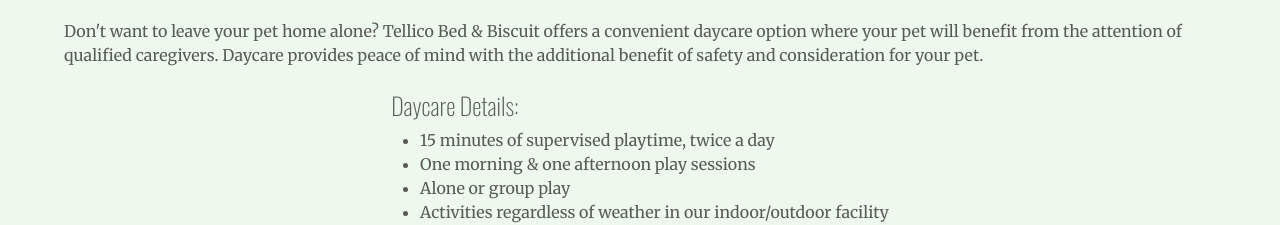
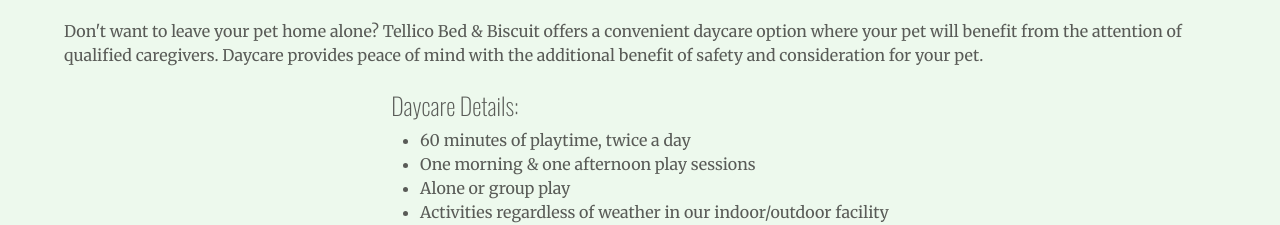
Before and after one commit to Worthy-Dev/tellicoBNB, a React (Create React App) app in the folder tellico/: page /services in a window 1280 px wide. Shown: the part 1700-1925 px from the top of the page. Built offline with nearby package versions, Linux system fonts and the light colour scheme; the HTML template or start-up script is replaced by a standard one.

Commit message:
Update Services.js
updated 15 mins to 60 mins playtime under daycare

```diff
--- a/tellico/src/components/Services.js
+++ b/tellico/src/components/Services.js
@@ -66,7 +66,7 @@
                         <div>
                             <ul>
                                 <h4>Daycare Details:</h4>
-                                <li>15 minutes of supervised playtime, twice a day</li>
+                                <li>60 minutes of playtime, twice a day</li>
                                 <li>One morning & one afternoon play sessions</li>
                                 <li>Alone or group play</li>
                                 <li>Activities regardless of weather in our indoor/outdoor facility </li>
```
